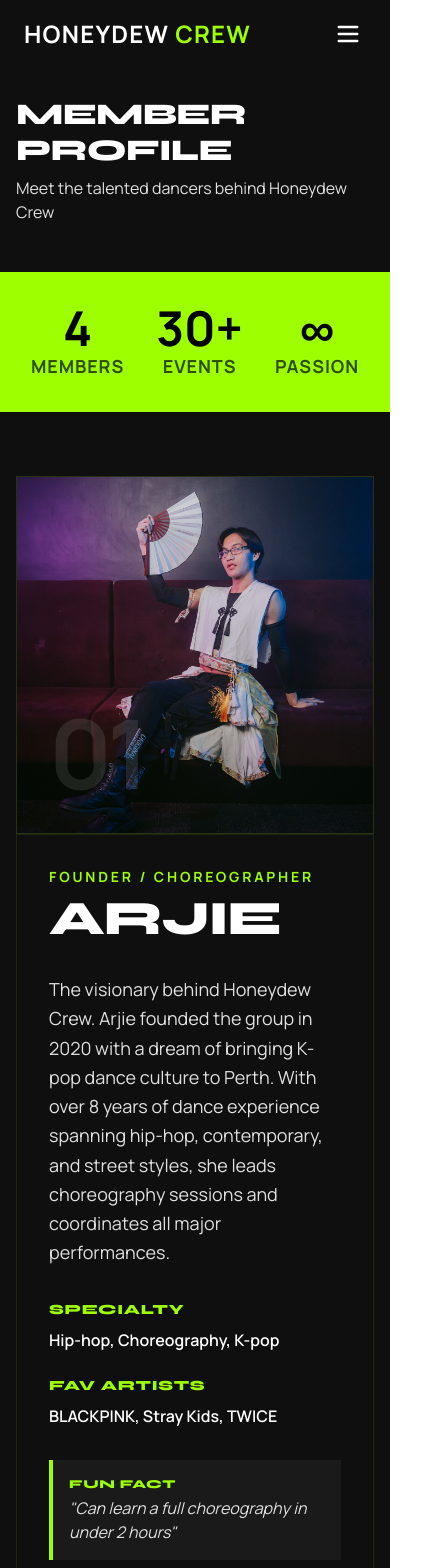
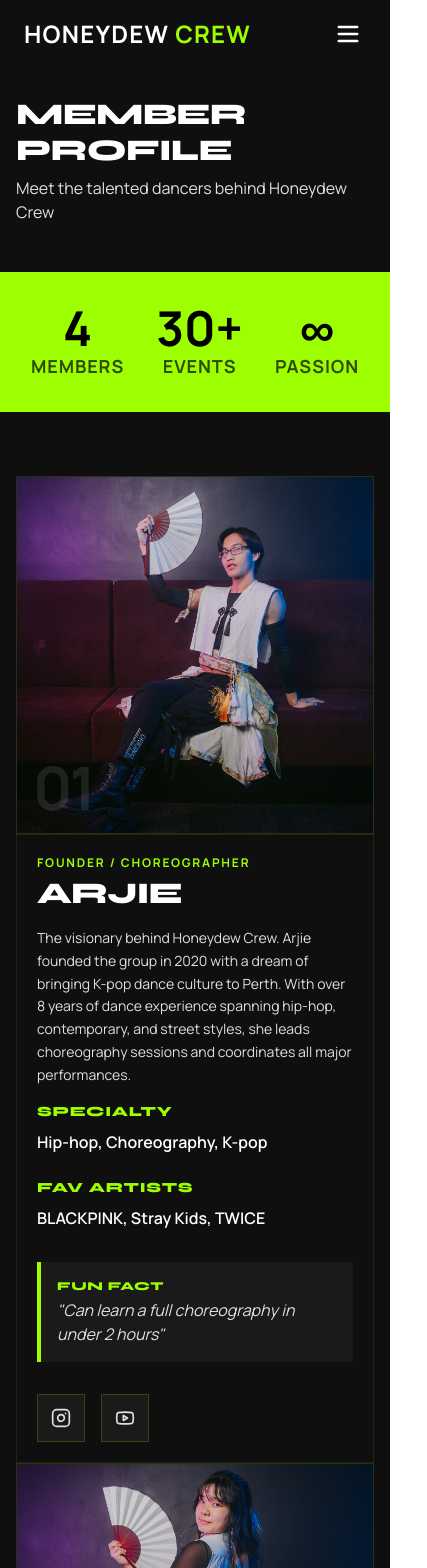
Before and after one commit to ctmes/honeydew-crew, a React (Vite) app: page /members in a window 390 px wide. Shown: the top 1568 px of the page, 427 px wide, since content can reach past the window. Built offline with nearby package versions, Linux system fonts and the light colour scheme.

Commit message:
feat: implement MembersPage component to display crew member profiles with detailed information and social links.

```diff
--- a/src/components/pages/MembersPage.tsx
+++ b/src/components/pages/MembersPage.tsx
@@ -103,27 +103,27 @@ const MembersPage = () => {
                   />
 
                   {/* Name Overlay */}
-                  <div className="absolute bottom-0 left-0 p-8">
-                    <div className="text-8xl md:text-9xl font-extrabold text-white/10 uppercase tracking-tighter">
+                  <div className="absolute bottom-0 left-0 p-4 sm:p-6 md:p-8">
+                    <div className="text-6xl sm:text-7xl md:text-8xl lg:text-9xl font-extrabold text-white/10 uppercase tracking-tighter">
                       {String(index + 1).padStart(2, '0')}
                     </div>
                   </div>
                 </div>
 
                 {/* Info */}
-                <div className="bg-[#0f0f0f] border border-[#9dff00]/10 p-8 lg:p-12 flex flex-col justify-center">
+                <div className="bg-[#0f0f0f] border border-[#9dff00]/10 p-5 sm:p-6 md:p-8 lg:p-12 flex flex-col justify-center">
                   {/* Header */}
-                  <div className="mb-8">
-                    <span className="text-[#9dff00] font-bold uppercase tracking-[0.2em] text-sm mb-2 block">
+                  <div className="mb-4 sm:mb-6 md:mb-8">
+                    <span className="text-[#9dff00] font-bold uppercase tracking-[0.15em] sm:tracking-[0.2em] text-xs sm:text-sm mb-1 sm:mb-2 block">
                       {member.role}
                     </span>
-                    <h2 className="text-5xl md:text-6xl font-extrabold text-white uppercase tracking-tight">
+                    <h2 className="text-3xl sm:text-4xl md:text-5xl lg:text-6xl font-extrabold text-white uppercase tracking-tight">
                       {member.name}
                     </h2>
                   </div>
 
                   {/* Bio */}
-                  <p className="text-lg text-[#e0e0e0] leading-relaxed mb-8">
+                  <p className="text-sm sm:text-base md:text-lg text-[#e0e0e0] leading-relaxed mb-4 sm:mb-6 md:mb-8">
                     {member.bio}
                   </p>
 
```
